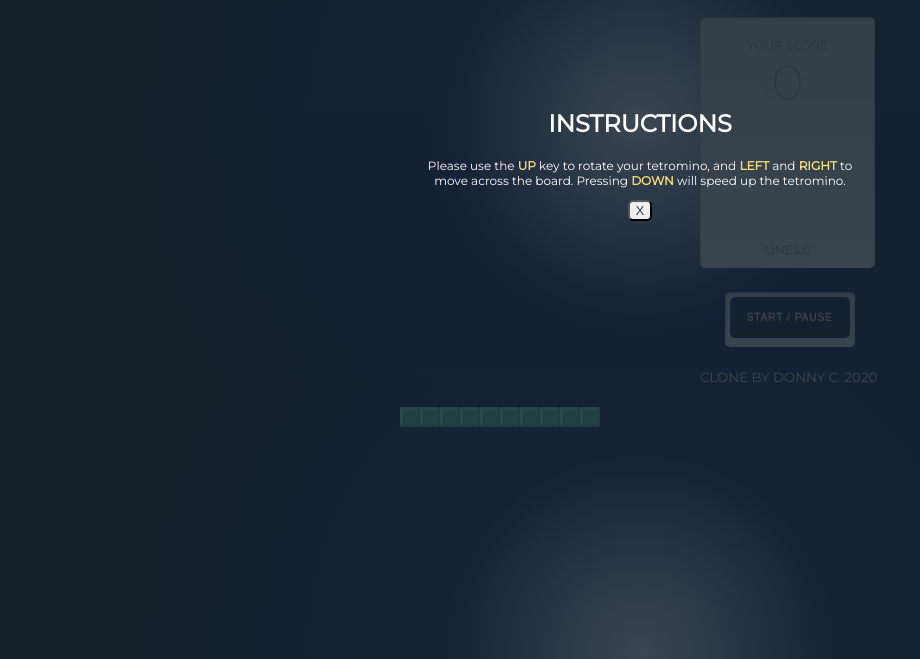
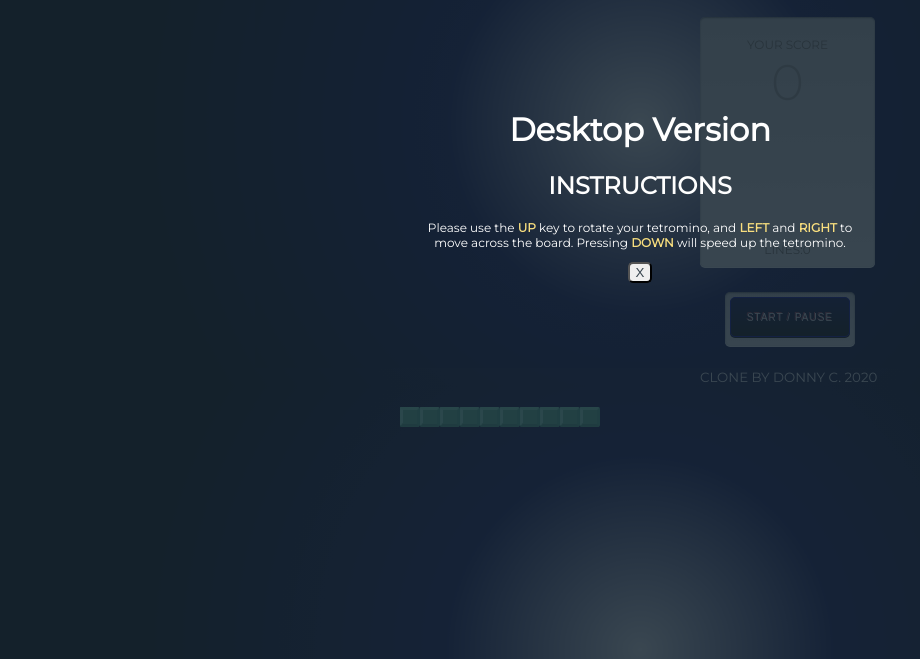
Before and after one commit to donnycavalcante/Tetris_Clone, a plain HTML site: page index.html in a window 1280 px wide. Shown: the part 141-800 px from the top of the page, without its empty margins (0-920 px from the left). Drawn offline with Linux system fonts and the light colour scheme.

Commit message:
Initial commit

```diff
--- a/css/style.css
+++ b/css/style.css
@@ -1,7 +1,3 @@
-@media only screen and (min-width: 769px) and (max-width: 1281px) {
-
-}
-
 :root {
   /* default font size in browsers is 16px = 1em, we make
      things easier for us and make 10px our base size.
--- a/index.html
+++ b/index.html
@@ -17,6 +17,7 @@
     </div>
     <div class="menu">
       <div class="menu-content">
+        <h1>Desktop Version</h1>
         <h2 class="t-ucase">Instructions</h2>
         <p class="rules"> Please use the <b class="key">UP</b> key to rotate your tetromino, and <b class="key">LEFT</b>
           and <b class="key">RIGHT</b> to <br> move across the board. Pressing <b class="key">DOWN</b> will speed up the
```
Also changed, not shown: js/app.js (line endings or trailing spaces).
